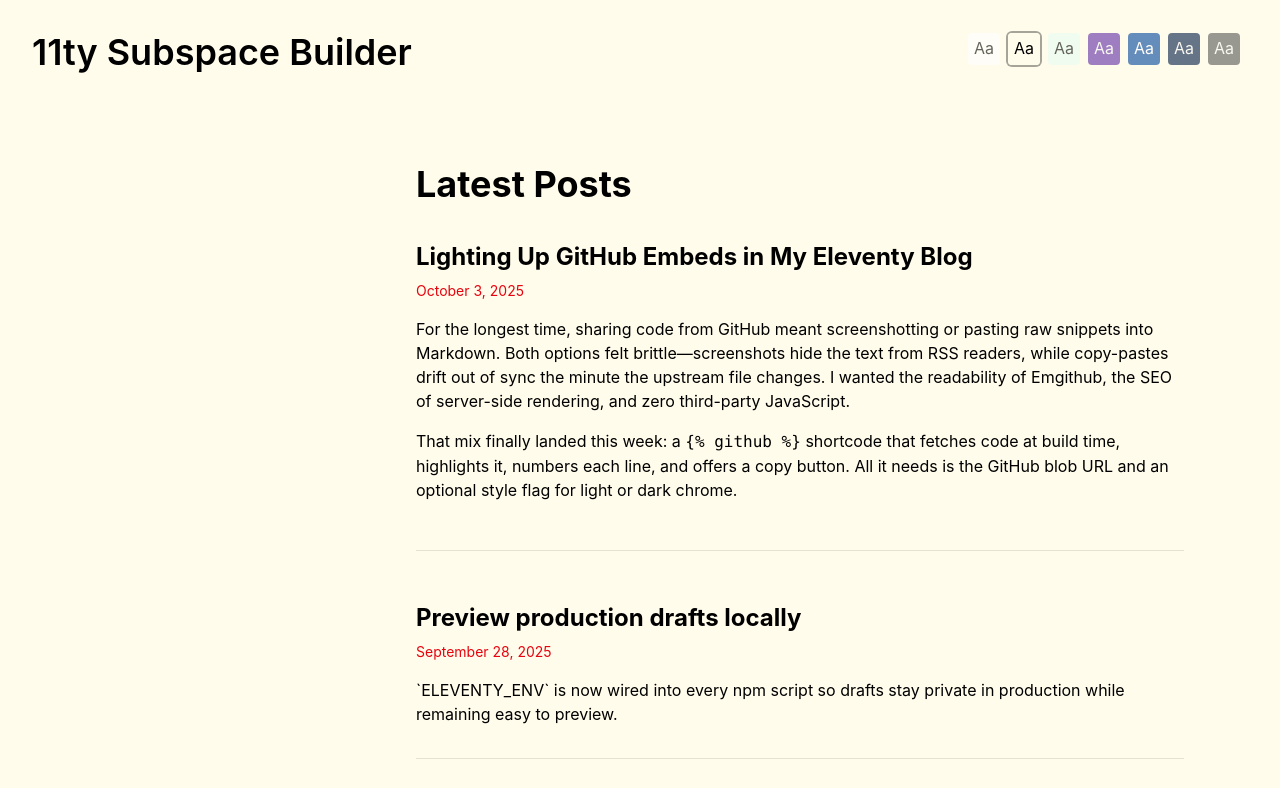
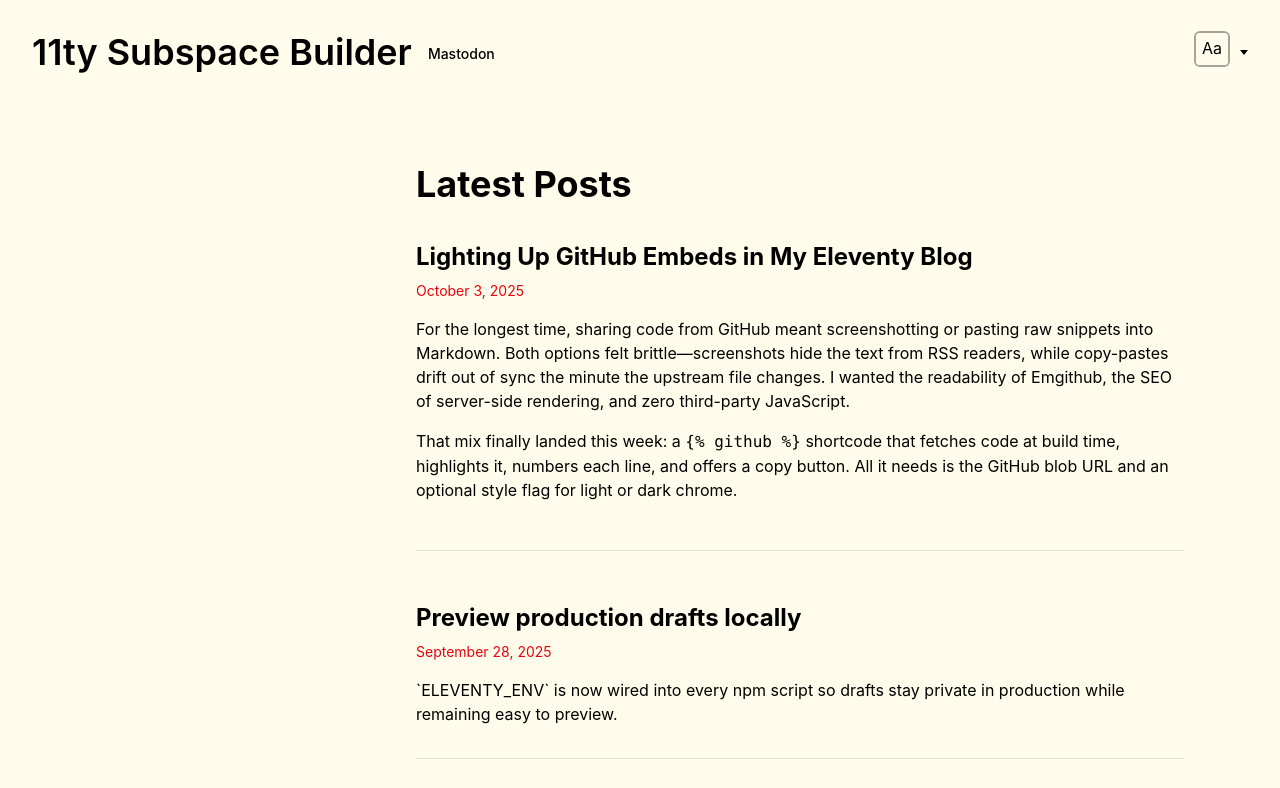
Before and after one commit to TheClooneysPlayground/11ty-blog-demo, an Eleventy site: page index.njk in a window 1280 px wide. Shown: the top 788 px of the page. Built offline with nearby package versions, Linux system fonts and the light colour scheme; Eleventy itself is replaced by a stand-in of ours; files that its build step writes are made by us from their sources; no server answers; what markdown-it-toc-done-right would draw is missing.

Commit message:
Collapeable theme selector & links!

```diff
--- a/_data/site.yaml
+++ b/_data/site.yaml
@@ -13,6 +13,11 @@ theme:
   transitionTimingFunction: ease-in-out
   defaultId: sun
 
+headerLinks:
+  - label: Mastodon
+    url: https://mastodon.social/@NicholasClooney
+    rel: me
+
 # tracking with umami
 umami:
   source: https://analytics.clooney.ninja/script.js
--- a/_includes/layouts/home.njk
+++ b/_includes/layouts/home.njk
@@ -21,6 +21,7 @@ layout: layouts/base.njk
 {% set siteThemeConfig = site.theme or {} %}
 {% set showThemeSelectors = siteThemeConfig.showSelectors if siteThemeConfig.showSelectors is defined else true %}
 {% set giscusConfig = site.giscus or {} %}
+{% set headerLinks = site.headerLinks if site.headerLinks is defined else [] %}
 
 <div class="sans-serif">
   <style>
@@ -84,19 +85,64 @@ layout: layouts/base.njk
     .theme .theme-text:active {
       color: inherit;
     }
+    @media screen and (min-width: 30em) {
+      [data-theme-selector] {
+        position: relative;
+      }
+      [data-theme-selector]::after {
+        content: '';
+        display: inline-block;
+        margin-left: 0.25rem;
+        border-left: 4px solid transparent;
+        border-right: 4px solid transparent;
+        border-top: 5px solid currentColor;
+        transition: transform 0.2s ease;
+      }
+      [data-theme-selector]:hover::after,
+      [data-theme-selector]:focus-within::after {
+        transform: rotate(180deg);
+      }
+      [data-theme-selector] .theme-preview-button {
+        display: none;
+      }
+      [data-theme-selector] .theme-preview-button[data-active] {
+        display: flex;
+      }
+      [data-theme-selector]:hover .theme-preview-button,
+      [data-theme-selector]:focus-within .theme-preview-button {
+        display: flex;
+      }
+    }
   </style>
 
   <!-- Site Title + Mobile Hamburger -->
   <div class="pa4 flex items-center justify-between flex-wrap">
-    <a href="/" class="link dim f3 f2-ns fw6 ma0 tr tl-ns db theme-text">
-      {{ site.title }}
-    </a>
+    <div class="flex items-center flex-wrap w-100 w-auto-ns">
+      <a href="/" class="link dim f3 f2-ns fw6 ma0 tr tl-ns db theme-text">
+        {{ site.title }}
+      </a>
+      {% if headerLinks | length %}
+        <ul class="list pl0 ma0 flex items-center flex-wrap w-100 w-auto-ns mt2 mt0-ns ml0 ml3-ns">
+          {% for link in headerLinks %}
+            <li class="mr3 mb2 mb0-ns">
+              <a href="{{ link.url }}"
+                 class="link dim f6 fw5 theme-text"
+                 {% if link.rel %}rel="{{ link.rel }}"{% endif %}
+                 {% if link.title %}title="{{ link.title }}"{% endif %}
+                 {% if link.target %}target="{{ link.target }}"{% endif %}>
+                {{ link.label }}
+              </a>
+            </li>
+          {% endfor %}
+        </ul>
+      {% endif %}
+    </div>
     <div class="flex items-center mt3 mt0-ns flex-wrap justify-end">
       {% if showThemeSelectors %}
-      <div class="flex items-center flex-wrap">
+      <div class="flex items-center flex-wrap" data-theme-selector>
         {% for theme in themes %}
           <button type="button"
-                  class="w2 h2 bn pointer br2 mr2 mb2 pa0 ba b--transparent bg-transparent flex items-center justify-center"
+                  class="theme-preview-button w2 h2 bn pointer br2 mr2 mb2 pa0 ba b--transparent bg-transparent flex items-center justify-center"
                   data-theme-preview="{{ theme.id }}"{% if loop.first %} data-active{% endif %}
                   aria-label="Preview {{ theme.label }} theme">
             <span class="w-100 h-100 br2 flex items-center justify-center {{ theme.classes | join(' ') }}">
```
